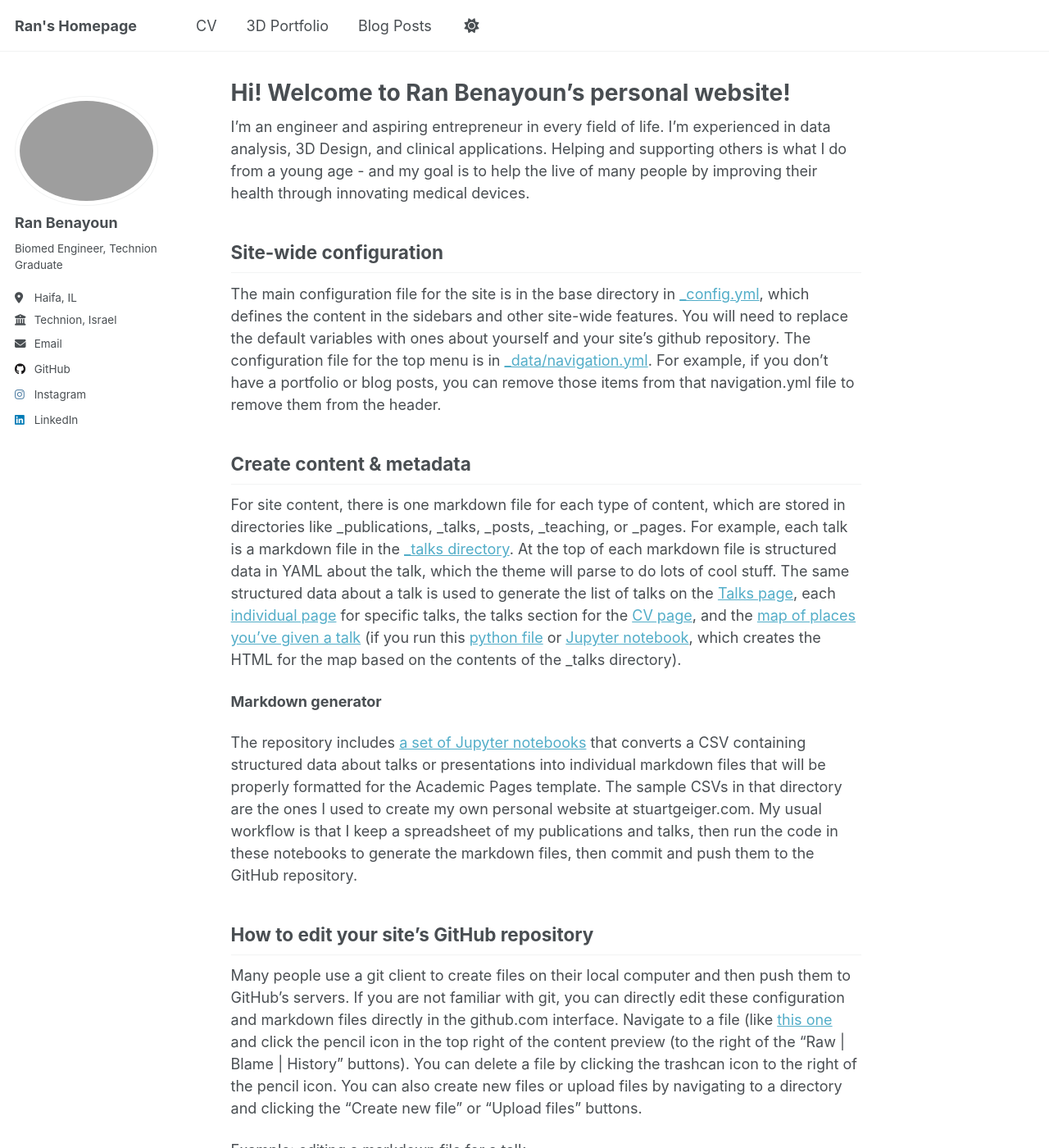
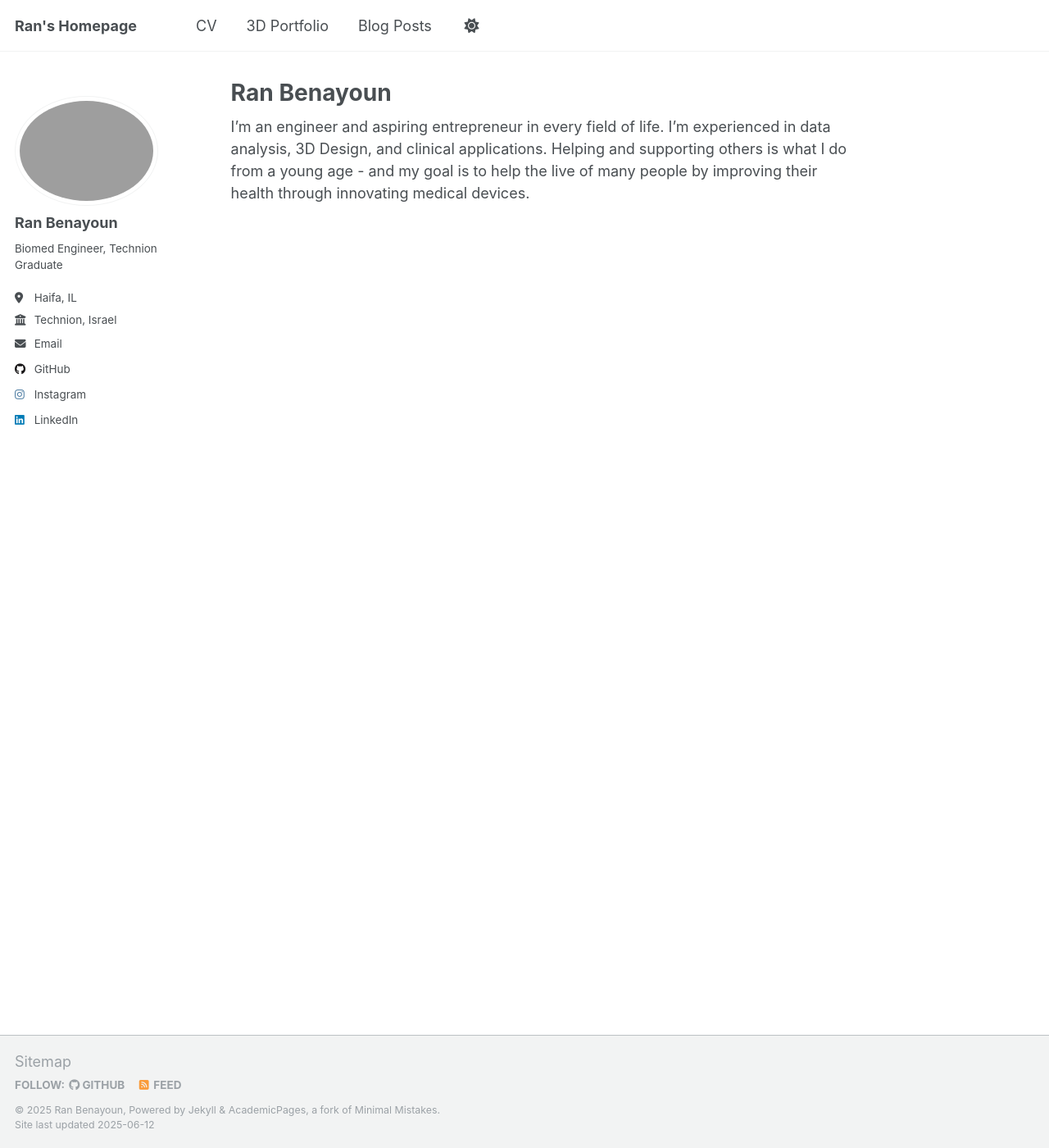
Before and after one commit to ranbenayoun/ranbe, a Jekyll site: the page built from _pages/about.md, in a window 1280 px wide and 1400 px high. Shown: the whole window at 82% size. Built offline with Jekyll 4.4.1, drawn with Linux system fonts in a browser that asks for light colours; some of the changed text lies outside the part shown.

Commit message:
Update about.md

```diff
--- a/_pages/about.md
+++ b/_pages/about.md
@@ -1,6 +1,6 @@
 ---
 permalink: /
-title: "Hi! Welcome to Ran Benayoun's personal website!"
+title: "Ran Benayoun"
 author_profile: true
 redirect_from:
   - /about/
@@ -9,28 +9,3 @@
 
 I'm an engineer and aspiring entrepreneur in every field of life. I'm experienced in data analysis, 3D Design, and clinical applications.
 Helping and supporting others is what I do from a young age - and my goal is to help the live of many people by improving their health through innovating medical devices.
-
-
-Site-wide configuration
-------
-The main configuration file for the site is in the base directory in [_config.yml](https://github.com/academicpages/academicpages.github.io/blob/master/_config.yml), which defines the content in the sidebars and other site-wide features. You will need to replace the default variables with ones about yourself and your site's github repository. The configuration file for the top menu is in [_data/navigation.yml](https://github.com/academicpages/academicpages.github.io/blob/master/_data/navigation.yml). For example, if you don't have a portfolio or blog posts, you can remove those items from that navigation.yml file to remove them from the header.
-
-Create content & metadata
-------
-For site content, there is one markdown file for each type of content, which are stored in directories like _publications, _talks, _posts, _teaching, or _pages. For example, each talk is a markdown file in the [_talks directory](https://github.com/academicpages/academicpages.github.io/tree/master/_talks). At the top of each markdown file is structured data in YAML about the talk, which the theme will parse to do lots of cool stuff. The same structured data about a talk is used to generate the list of talks on the [Talks page](https://academicpages.github.io/talks), each [individual page](https://academicpages.github.io/talks/2012-03-01-talk-1) for specific talks, the talks section for the [CV page](https://academicpages.github.io/cv), and the [map of places you've given a talk](https://academicpages.github.io/talkmap.html) (if you run this [python file](https://github.com/academicpages/academicpages.github.io/blob/master/talkmap.py) or [Jupyter notebook](https://github.com/academicpages/academicpages.github.io/blob/master/talkmap.ipynb), which creates the HTML for the map based on the contents of the _talks directory).
-
-**Markdown generator**
-
-The repository includes [a set of Jupyter notebooks](https://github.com/academicpages/academicpages.github.io/tree/master/markdown_generator
-) that converts a CSV containing structured data about talks or presentations into individual markdown files that will be properly formatted for the Academic Pages template. The sample CSVs in that directory are the ones I used to create my own personal website at stuartgeiger.com. My usual workflow is that I keep a spreadsheet of my publications and talks, then run the code in these notebooks to generate the markdown files, then commit and push them to the GitHub repository.
-
-How to edit your site's GitHub repository
-------
-Many people use a git client to create files on their local computer and then push them to GitHub's servers. If you are not familiar with git, you can directly edit these configuration and markdown files directly in the github.com interface. Navigate to a file (like [this one](https://github.com/academicpages/academicpages.github.io/blob/master/_talks/2012-03-01-talk-1.md) and click the pencil icon in the top right of the content preview (to the right of the "Raw | Blame | History" buttons). You can delete a file by clicking the trashcan icon to the right of the pencil icon. You can also create new files or upload files by navigating to a directory and clicking the "Create new file" or "Upload files" buttons.
-
-Example: editing a markdown file for a talk
-![Editing a markdown file for a talk](/images/editing-talk.png)
-
-For more info
-------
-More info about configuring Academic Pages can be found in [the guide](https://academicpages.github.io/markdown/), the [growing wiki](https://github.com/academicpages/academicpages.github.io/wiki), and you can always [ask a question on GitHub](https://github.com/academicpages/academicpages.github.io/discussions). The [guides for the Minimal Mistakes theme](https://mmistakes.github.io/minimal-mistakes/docs/configuration/) (which this theme was forked from) might also be helpful.
```
